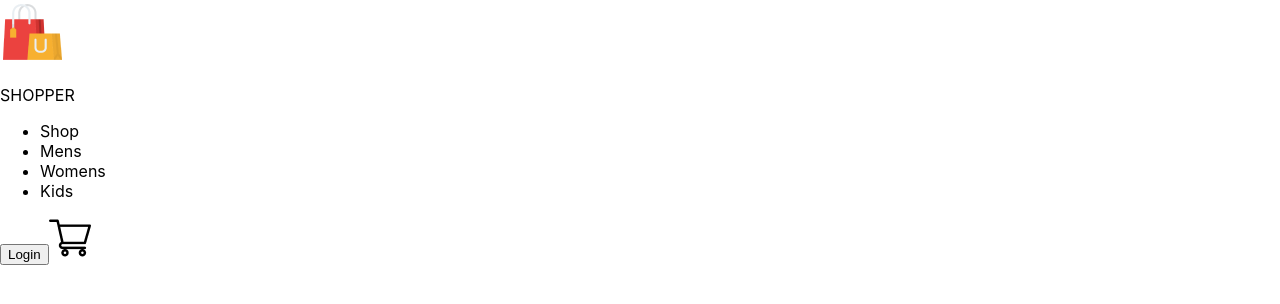
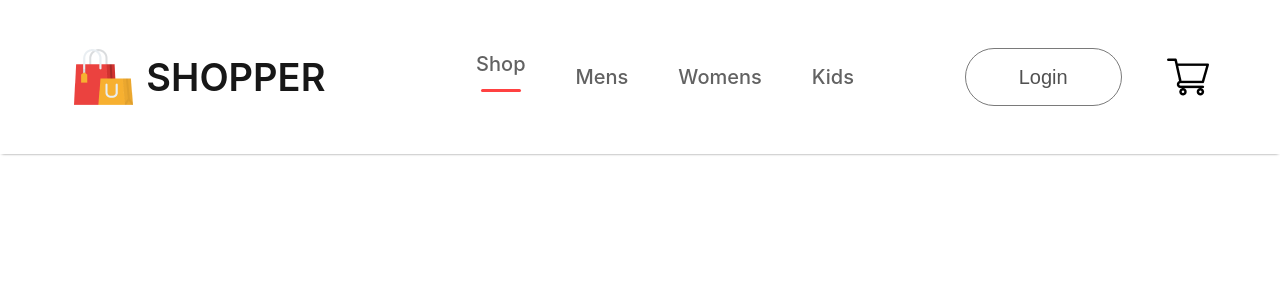
Before and after one commit to Indranil102/Shopping, a React (Create React App) app: page / in a window 1280 px wide. Shown: the top 304 px of the page. Built offline with nearby package versions, Linux system fonts and the light colour scheme.

Commit message:
file updated

```diff
--- a/src/Components/Navbar/Navbar.css
+++ b/src/Components/Navbar/Navbar.css
@@ -0,0 +1,63 @@
+.navbar{
+    display: flex;
+    justify-content: space-around;
+    padding: 16px;
+    box-shadow: 0 1px 3px -2px black;
+}
+.nav-logo{
+    display: flex;
+    align-items: center;
+    gap: 10px;
+}
+.nav-logo p{
+    color: #171717;
+    font-size: 38px;
+    font-weight: 600;
+}
+.nav-menu{
+    display: flex;
+    align-items: center;
+    list-style: nono;
+    gap: 50px;
+    color: #626262;
+    font-size: 20px;
+    font-weight: 500;
+
+}
+.nav-menu li{
+     display: flex;
+     flex-direction: column;
+     align-items: center;
+     justify-content: center;
+     gap: 3px;
+     cursor: pointer;
+}
+.nav-menu hr{
+    border: none;
+    width: 80%;
+    height: 3px;
+    border-radius: 10px;
+    background: #FF4141;
+}
+.nav-login-cart{
+    display: flex;
+    align-items: center;
+    gap: 45px;
+
+}
+.nav-login-cart button{
+    width: 157px;
+    height: 58px;
+    outline: none;
+
+    border: 1px solid #7a7a7a;
+    border-radius: 75px;
+    color: #515151;
+    font-size: 20px;
+    font-weight: 500;
+    background: white;
+    cursor: pointer;
+}
+.nav-login-cart button:active{
+    background: #f3f3f3;
+}
--- a/src/Components/Navbar/Navbar.jsx
+++ b/src/Components/Navbar/Navbar.jsx
@@ -1,4 +1,5 @@
 import React from 'react'
+import './Navbar.css'
 import logo from '../Assets/logo.png'
 import cart_icon from '../Assets/cart_icon.png'
 
@@ -10,7 +11,7 @@ const Navbar = () => {
         <p>SHOPPER</p>
       </div>
       <ul className='nav-menu'>
-        <li>Shop</li>
+        <li>Shop <hr /></li>
         <li>Mens</li>
         <li>Womens</li>
         <li>Kids</li>
```
